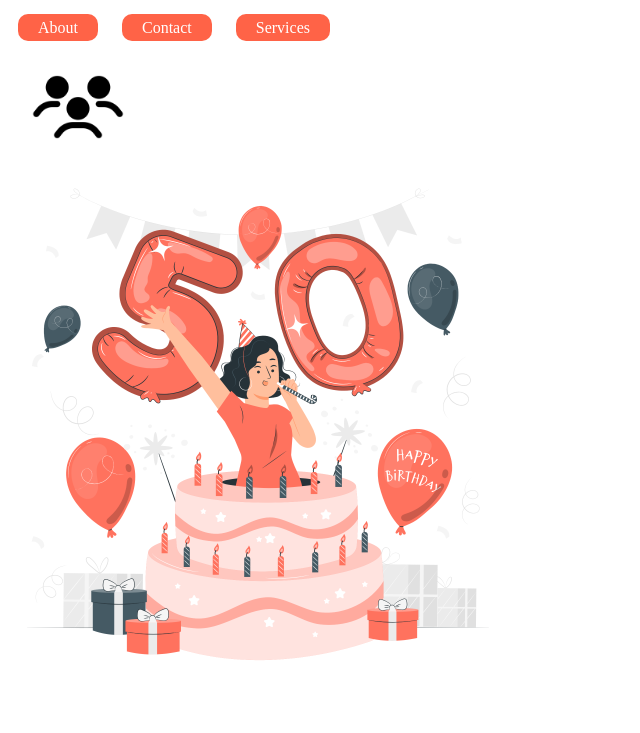
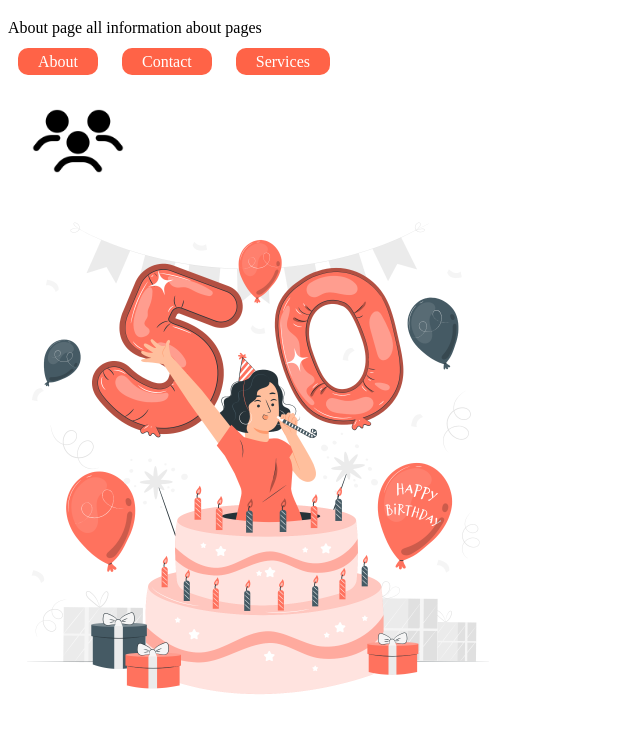
Before and after one commit to dolasgitanjali/project, a plain HTML site: page pages/about_page.html in a window 1280 px wide. Shown: the part 61-794 px from the top of the page, without its empty margins (0-640 px from the left). Drawn offline with Linux system fonts and the light colour scheme.

Commit message:
paragraph created

```diff
--- a/pages/about_page.html
+++ b/pages/about_page.html
@@ -7,6 +7,7 @@
 </head>
 <body>
    <h1> About Page</h1>
+   <p> About page all information about pages</p>
    <div>
     <a href="./../index.html" class="menu"> About</a>
     <a href="./../pages/contact_page.html" class="menu"> Contact</a>
```
